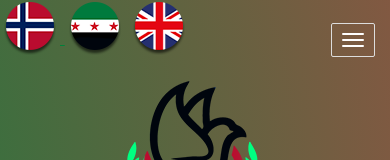
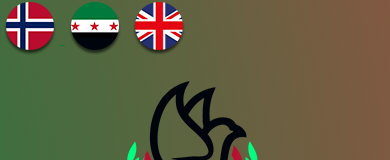
Before and after one commit to norskakademi/NAD.com, a plain HTML site: page index.html in a window 390 px wide. Shown: the top 160 px of the page. Drawn offline with Linux system fonts and the light colour scheme.

Commit message:
Update index.html

```diff
--- a/index.html
+++ b/index.html
@@ -11,6 +11,7 @@
   <meta name="msapplication-tap-highlight" content="no">
 
 
+  <link rel="apple-touch-icon" sizes="180x180" href="./assets/apple-icon-180x180.png">
   <link href="./assets/favicon.ico" rel="icon">
 
   <link href="" rel="stylesheet">
@@ -24,7 +25,6 @@
   <nav class="navbar navbar-default active">
     <div class="container">
       <div class="navbar-header">
-        <button type="button" class="navbar-toggle collapsed" data-toggle="collapse" data-target="#navbar-collapse" aria-expanded="false">
           <span class="sr-only">Toggle navigation</span>
           <span class="icon-bar"></span>
           <span class="icon-bar"></span>
```
